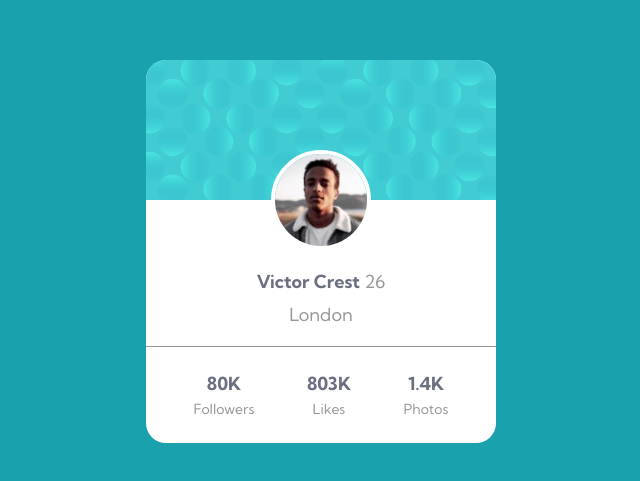
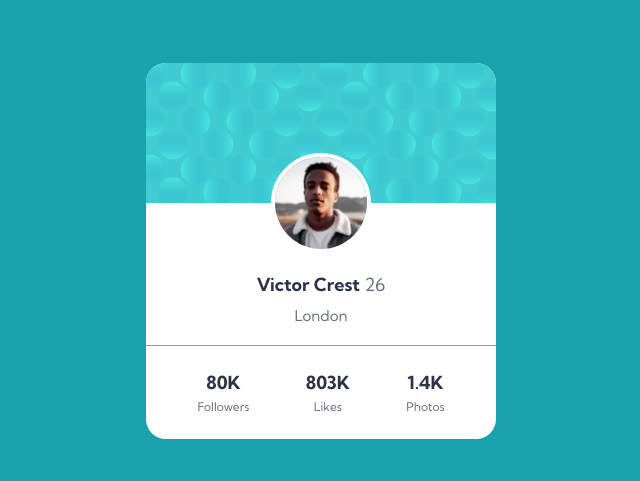
Before and after one commit to danilobandeira29/profile-card-component, a plain HTML site: page index.html in a window 1280 px wide. Shown: the part 149-630 px from the top of the page, without its empty margins (319-959 px from the left). Drawn offline with Linux system fonts and the light colour scheme.

Commit message:
style: update card style

```diff
--- a/style.css
+++ b/style.css
@@ -12,27 +12,19 @@ body {
   width: 100vw;
   height: 100vh;
   display: flex;
+  justify-content: center;
+  align-items: center;
   background: hsl(185, 75%, 39%);
   font-family: 'Kumbh Sans', sans-serif;
   font-size: 1.8rem;
 }
 
 strong {
-  color: hsl(227, 10%, 46%)
+  color: hsl(229, 23%, 23%)
 }
 
 p, span {
-  color: hsl(0, 0%, 59%);
-}
-
-.container {
-  margin: auto;
-}
-
-.container {
-  display: flex;
-  justify-content: center;
-  align-content: center;
+  color: hsl(227, 10%, 46%);
 }
 
 .container .card-content {
@@ -73,6 +65,10 @@ p, span {
   margin-bottom: 1rem;
 }
 
+.container .card-content .user-profile p {
+  font-size: 1.5rem;
+}
+
 .container .card-content .user-status {
   width: 100%;
   display: flex;
@@ -93,6 +89,6 @@ p, span {
 }
 
 .container .card-content .user-status span {
-  font-size: 1.4rem;
+  font-size: 1.2rem;
   margin-top: 0.5rem;
 }
```
